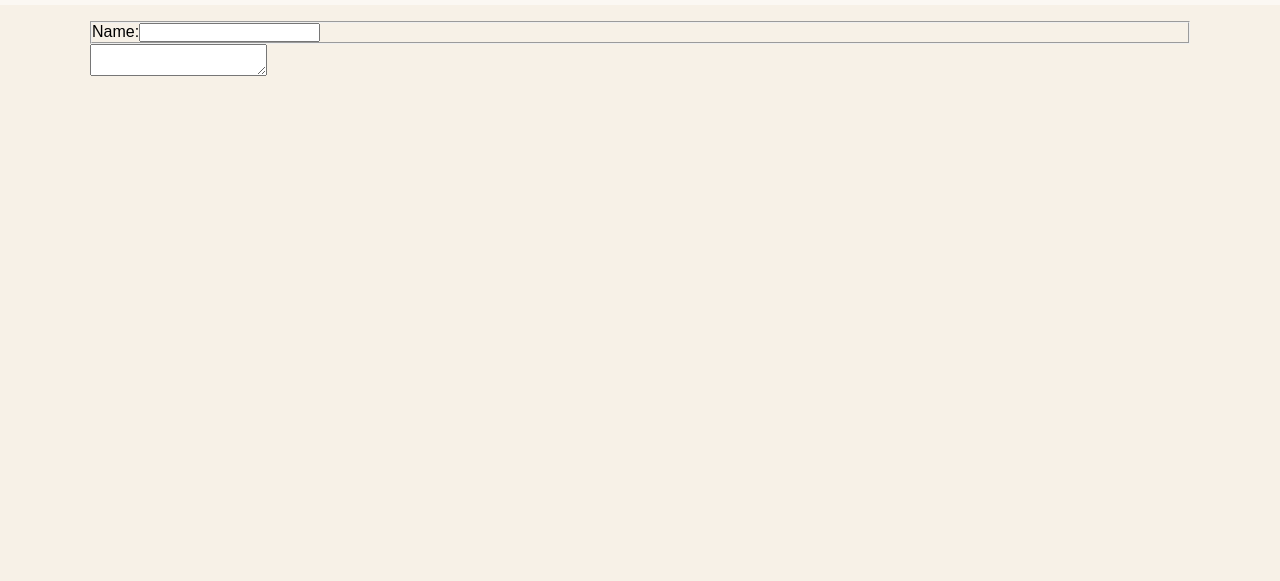
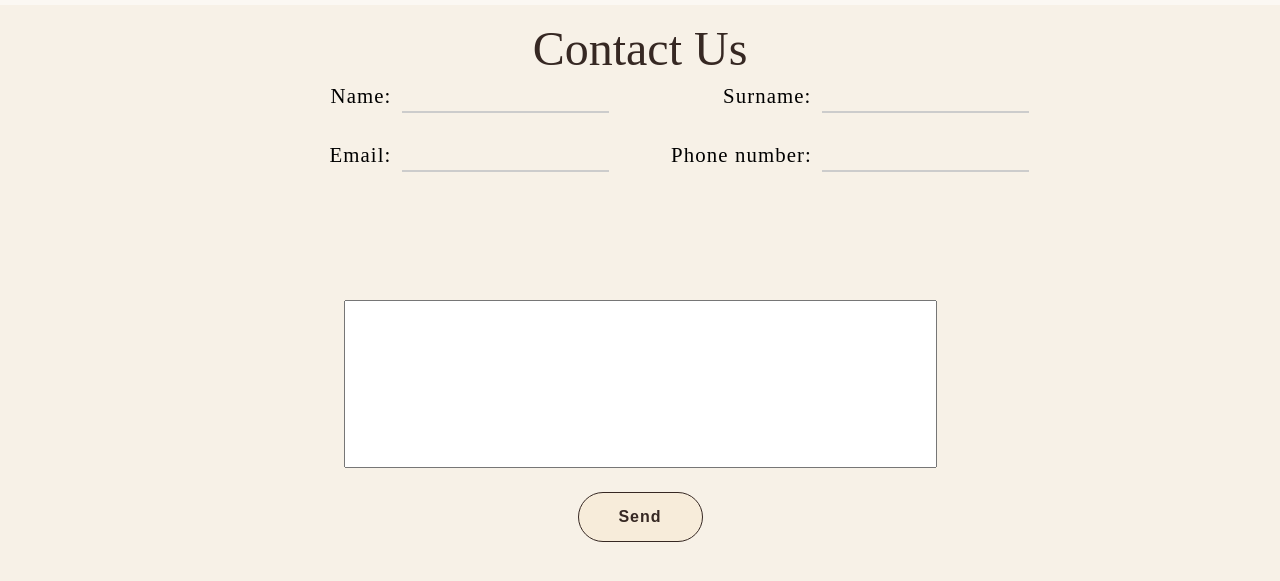
Before and after one commit to SBNKy/restaurant-page, a website built with webpack: page src/template.html in a window 1280 px wide. Shown: the part 91-672 px from the top of the page. Built offline with nearby package versions, Linux system fonts and the light colour scheme; files whose address does not match are found by name; a web font is replaced by a local one.

Commit message:
feat: add form styling

```diff
--- a/src/components/Contact/Contact.js
+++ b/src/components/Contact/Contact.js
@@ -4,15 +4,27 @@ export default function createContactPage() {
     const containerDiv = document.createElement("div");
     containerDiv.classList.add("contact-container");
 
+    const contactText = document.createElement("h2");
+    contactText.classList.add("contact-text")
+    contactText.textContent = "Contact Us"
+
     const form = document.createElement("form");
 
     const personalDataFieldset = createPersonalDataFieldset();
+    const formTextarea = document.createElement("textarea");
+    formTextarea.cols = "70";
+    formTextarea.rows = "10";
 
-    const formTextarea = document.createElement("textarea");
+    const submitBtn = document.createElement("button");
+    submitBtn.type = "submit";
+    submitBtn.textContent = "Send";
 
     form.appendChild(personalDataFieldset);
     form.appendChild(formTextarea);
+    form.appendChild(submitBtn);
 
+
+    containerDiv.appendChild(contactText);
     containerDiv.appendChild(form);
     return containerDiv;
 }
@@ -22,19 +34,20 @@ function createPersonalDataFieldset() {
 
     const fieldsConfig = [
         {name: "name", label: "Name:", type: "text"},
-        {name: "surname", label: "Surname", type: "text"},
+        {name: "surname", label: "Surname:", type: "text"},
         {name: "email", label: "Email:", type: "email"},
         {name: "phone-number:", label: "Phone number:", type: "tel"}
     ];
 
-    const nameLabelText = "Name:";
-    const nameLabel = createLabel(nameLabelText);
-    const nameInput = createInput("name", "text");
-    nameLabel.appendChild(nameInput);
+    fieldsConfig.forEach(config => {
+        const label = createLabel(config.label);
+        const input = createInput(config.name, config.type);
 
-    const surnameLabelText = "Surname:";
+        label.appendChild(input);
 
-    personalDataFieldset.appendChild(nameLabel);
+        personalDataFieldset.appendChild(label);
+    })
+
     return personalDataFieldset;
 }
 
--- a/src/components/Contact/style.css
+++ b/src/components/Contact/style.css
@@ -1,4 +1,84 @@
 .contact-container {
-    max-width: 1100px;
+    max-width: 800px;
     margin: 0 auto;
 }
+
+.contact-text {
+    color: var(--h-tag-color);
+    font-family: "Playfair Display";
+    font-weight: 500;
+    font-size: 3rem;
+    text-align: center;
+}
+
+form {
+    display: flex;
+    flex-direction: column;
+    gap: 24px;
+}
+
+fieldset {
+    border: none;
+    min-height: 200px;
+    display: grid;
+    grid-template-columns: repeat(2, 1fr);
+    align-items: center;
+    justify-items: center;
+    gap: 30px 40px;
+    padding: 8px 0;
+}
+
+label {
+    display: flex;
+    gap: 10px;
+    align-items: baseline;
+}
+
+label span {
+    font-size: 1.3rem;
+    font-family: "Playfair Display";
+    letter-spacing: 1.1px;
+    min-width: 140px;
+    text-align: right;
+}
+
+label input {
+    background: transparent;
+    border: none;
+    border-bottom: 2px solid #ccc;
+    color: #333;
+    font-family: inherit;
+    padding: 4px 0;
+    font-size: 1rem;
+    flex-grow: 1;
+}
+
+label input:focus, textarea {
+    outline: none;
+}
+
+textarea {
+    resize: none;
+    align-self: center;
+    padding: 8px;
+}
+
+form button {
+    min-width: 125px;
+    min-height: 50px;
+    /* background: transparent; */
+    background-color: #f7ecda;
+    border: 1px solid var(--h-tag-color);
+    border-radius: 50px;
+    color: var(--h-tag-color);
+    cursor: pointer;
+    font-size: 1rem;
+    font-weight: 600;
+    letter-spacing: 1px;
+    align-self: center;
+    transition: transform ease 0.3s;
+}
+
+form button:hover {
+    transform: translateY(-3px);
+}
--- a/src/index.js
+++ b/src/index.js
@@ -21,6 +21,9 @@ menuBtn.addEventListener("click", () => {
     loadComponent(createMenu());
 })
 
+contactBtn.addEventListener("click", () => {
+    loadComponent(createContact());
+})
 
 // loadComponent(homeComponent())
 // loadComponent(createMenu());
```
